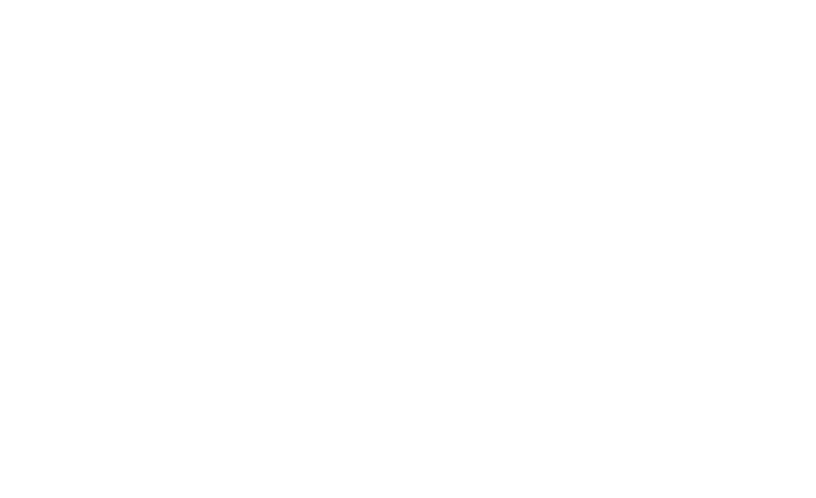
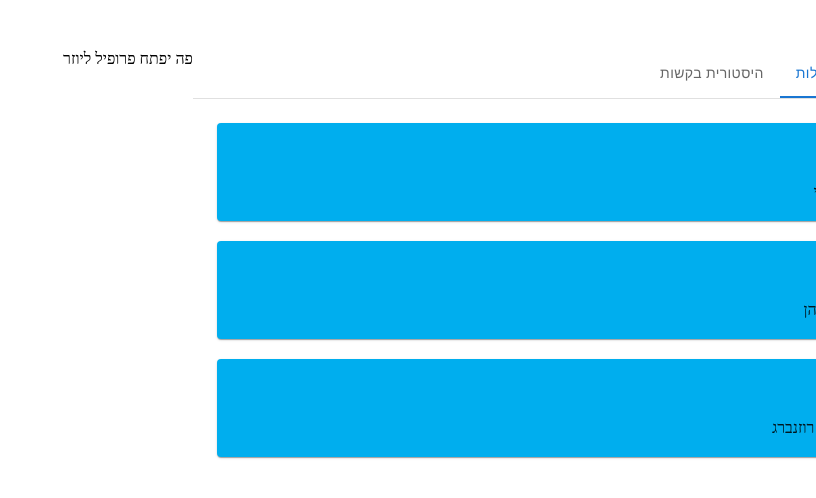
Before and after one commit to Hackaton-Yad-Tamar/Front, a React (Vite) app: page / in a window 1280 px wide. Shown: the top 498 px of the page, without its empty margins (464-1280 px from the left). Built offline with nearby package versions, Linux system fonts and the light colour scheme; grey boxes are pictures that could not be loaded.

Commit message:
starter commit wip

```diff
--- a/package.json
+++ b/package.json
@@ -14,6 +14,7 @@
     "@emotion/react": "^11.14.0",
     "@emotion/styled": "^11.14.0",
     "@mui/icons-material": "^6.4.5",
+    "@mui/lab": "^6.0.0-beta.29",
     "@mui/material": "^6.4.6",
     "axios": "^1.8.0",
     "date-fns": "^4.1.0",
--- a/src/App.tsx
+++ b/src/App.tsx
@@ -1,7 +1,11 @@
+import { AdminView } from "./views/AdministratorView/AdminView";
+
 const App = () => {
-    return (
-        <div></div>
-    );
+  return (
+    <div>
+      <AdminView />
+    </div>
+  );
 };
 
 export default App;
--- /dev/null
+++ b/src/components/ComponentTemplate/RequestList/RequestCard.tsx
@@ -0,0 +1,16 @@
+import { Avatar, Paper } from "@mui/material";
+import { FC } from "react";
+import { User } from "../../../types/userType";
+
+export interface RequestCardProps {
+  request: User;
+}
+
+export const RequestCard: FC<RequestCardProps> = ({ request }) => {
+  return (
+    <Paper sx={{ padding: "20px", mb: "20px", backgroundColor: "#00AEEE" }}>
+      <Avatar src={request.profilePicture} />
+      {`${request.firstName} ${request.lastName}`}
+    </Paper>
+  );
+};
--- /dev/null
+++ b/src/components/ComponentTemplate/RequestList/RequestList.tsx
@@ -0,0 +1,31 @@
+import { FC, useEffect, useState } from "react";
+import { User } from "../../../types/userType";
+import { RequestCard } from "./RequestCard";
+
+export interface RequestList {
+  requests: User[];
+  isFiltered?: boolean;
+}
+
+export const RequestList: FC<RequestList> = ({
+  requests,
+  isFiltered = false,
+}) => {
+  const [filteredRequests, setFilteredRequests] = useState<User[]>([]);
+
+  useEffect(() => {
+    const updatedRequests = isFiltered
+      ? requests.filter(({ approvedBy }) => approvedBy === "")
+      : requests;
+
+    setFilteredRequests(updatedRequests);
+  }, [requests, isFiltered]);
+
+  return (
+    <>
+      {filteredRequests.map((request) => (
+        <RequestCard key={request.id} {...{ request }} />
+      ))}
+    </>
+  );
+};
--- /dev/null
+++ b/src/components/ComponentTemplate/constants.ts
@@ -0,0 +1,79 @@
+import { City, User, UserType } from "../../types/userType";
+
+export const users: User[] = [
+  {
+    id: "1",
+    firstName: "דויד",
+    lastName: "לוי",
+    phoneNumber: "123-456-7890",
+    address: "123 Main St",
+    city: City.TLV,
+    userType: UserType.Family,
+    profilePicture:
+      "https://res.cloudinary.com/globes/image/upload/t_desktop_article_content_header_800%2A392/v1660236836/direct/shutterstock_1563541219_lw0wnv.jpg",
+    isApproved: false,
+    approvedBy: "",
+    approvedAt: new Date(0),
+    createdAt: new Date(),
+  },
+  {
+    id: "2",
+    firstName: "שרה",
+    lastName: "כהן",
+    phoneNumber: "987-654-3210",
+    address: "456 Elm St",
+    city: City.Jerusalem,
+    userType: UserType.Volunteer,
+    profilePicture:
+      "https://res.cloudinary.com/globes/image/upload/t_desktop_article_content_header_800%2A392/v1660236836/direct/shutterstock_1563541219_lw0wnv.jpg",
+    isApproved: false,
+    approvedBy: "",
+    approvedAt: new Date(0),
+    createdAt: new Date(),
+  },
+  {
+    id: "3",
+    firstName: "מיכאל",
+    lastName: "רוזנברג",
+    phoneNumber: "555-666-7777",
+    address: "789 Oak St",
+    city: City.Haifa,
+    userType: UserType.Admin,
+    profilePicture:
+      "https://res.cloudinary.com/globes/image/upload/t_desktop_article_content_header_800%2A392/v1660236836/direct/shutterstock_1563541219_lw0wnv.jpg",
+    isApproved: false,
+    approvedBy: "",
+    approvedAt: new Date(0),
+    createdAt: new Date(),
+  },
+  {
+    id: "4",
+    firstName: "רחל",
+    lastName: "גולדמן",
+    phoneNumber: "222-333-4444",
+    address: "159 Pine St",
+    city: City.PetahTikva,
+    userType: UserType.Family,
+    profilePicture:
+      "https://res.cloudinary.com/globes/image/upload/t_desktop_article_content_header_800%2A392/v1660236836/direct/shutterstock_1563541219_lw0wnv.jpg",
+    isApproved: true,
+    approvedBy: "5",
+    approvedAt: new Date(),
+    createdAt: new Date(),
+  },
+  {
+    id: "5",
+    firstName: "ישראל",
+    lastName: "ישראלי",
+    phoneNumber: "111-222-3333",
+    address: "753 Maple St",
+    city: City.Ashdod,
+    userType: UserType.Volunteer,
+    profilePicture:
+      "https://res.cloudinary.com/globes/image/upload/t_desktop_article_content_header_800%2A392/v1660236836/direct/shutterstock_1563541219_lw0wnv.jpg",
+    isApproved: true,
+    approvedBy: "4",
+    approvedAt: new Date(),
+    createdAt: new Date(),
+  },
+];
--- a/src/index.css
+++ b/src/index.css
@@ -1,4 +1,5 @@
 body {
   margin: 0;
   padding: 0;
+  direction: rtl;
 }
--- /dev/null
+++ b/src/views/AdministratorView/AdminView.tsx
@@ -0,0 +1,66 @@
+import TabContext from "@mui/lab/TabContext";
+import TabList from "@mui/lab/TabList";
+import TabPanel from "@mui/lab/TabPanel";
+import { Stack } from "@mui/material";
+import Box from "@mui/material/Box";
+import Tab from "@mui/material/Tab";
+import { SyntheticEvent, useState } from "react";
+import { RequestList } from "../../components/ComponentTemplate/RequestList/RequestList";
+import { users } from "../../components/ComponentTemplate/constants";
+
+const classes = {
+  adminContainer: {
+    padding: "50px",
+    display: "flex",
+    flexDirection: "row",
+  },
+  adminSidebar: {
+    width: "40%",
+    display: "flex",
+    flexDirection: "column",
+  },
+  requestsList: {
+    width: "60%",
+    display: "flex",
+    flexDirection: "column",
+  },
+};
+
+export const AdminView = () => {
+  const [value, setValue] = useState("1");
+
+  const handleChange = (event: SyntheticEvent, newValue: string) => {
+    setValue(newValue);
+  };
+
+  return (
+    <Stack sx={classes.adminContainer} direction="row">
+      <Stack sx={classes.requestsList} direction="column">
+        <TabContext value={value}>
+          <Box
+            sx={{
+              borderBottom: 1,
+              borderColor: "divider",
+              justifyContent: "center",
+              direction: "rtl",
+            }}
+          >
+            <TabList onChange={handleChange}>
+              <Tab label="בקשות פעילות" value="1" />
+              <Tab label="היסטורית בקשות" value="2" />
+            </TabList>
+          </Box>
+          <TabPanel value="1">
+            <RequestList requests={users} isFiltered />
+          </TabPanel>
+          <TabPanel value="2">
+            <RequestList requests={users} />
+          </TabPanel>
+        </TabContext>
+      </Stack>
+      <Stack sx={classes.adminSidebar} direction="column">
+        פה יפתח פרופיל ליוזר
+      </Stack>
+    </Stack>
+  );
+};
```
Also changed, not shown: src/components/ComponentTemplate/RequestList/SearchBar/SearchBar.tsx (added), 1 other file (tests, documents, lock files or other folders).
